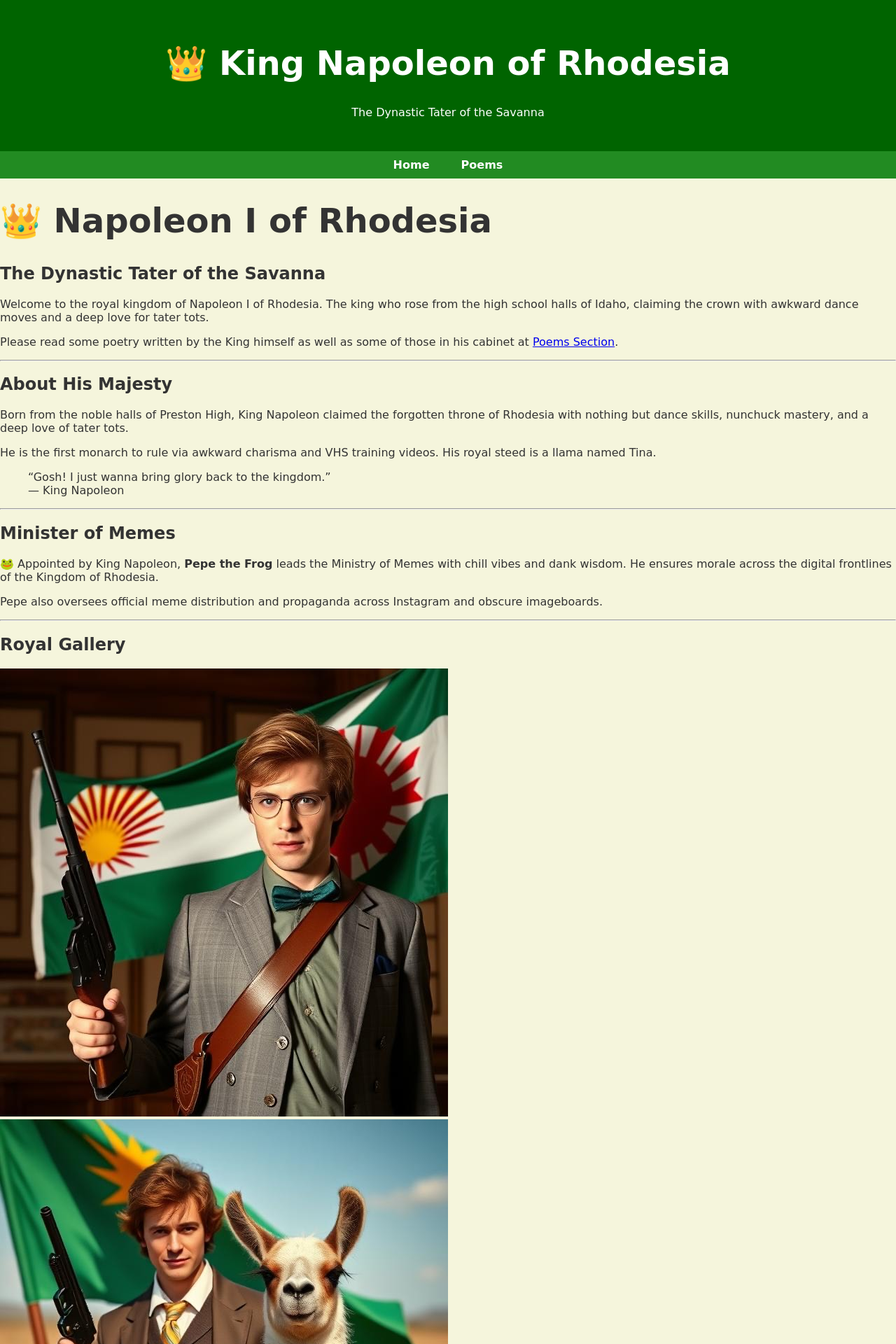
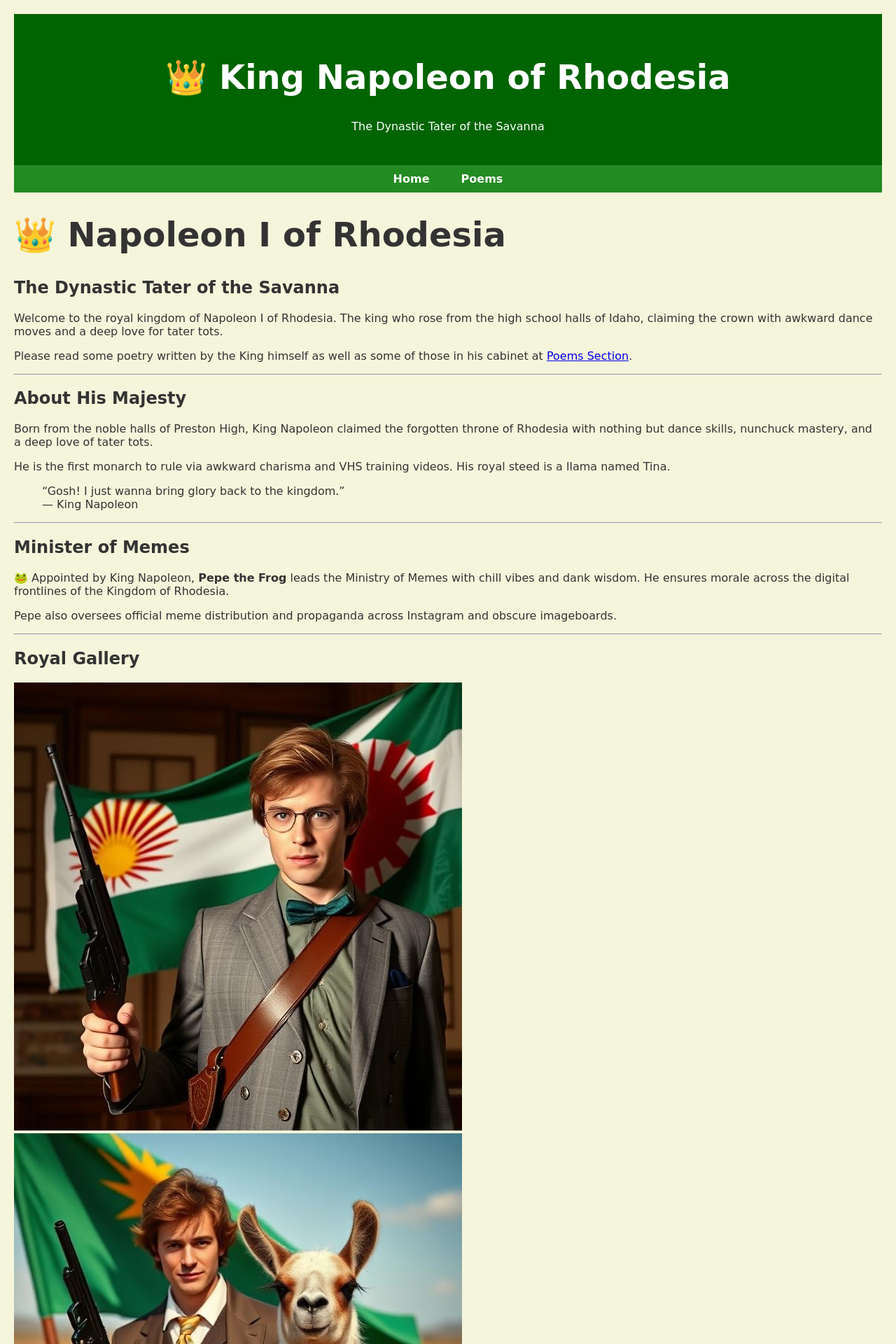
Before and after one commit to thekingofrhodesia/thekingofrhodesia.github.io, a Jekyll site: the page built from index.md, in a window 1280 px wide. Shown: the top 1920 px of the page at 70% size. Built offline with Jekyll 4.4.1, drawn with Linux system fonts in a browser that asks for light colours; some web fonts are replaced; our own code applies the rules of GitHub Pages for plain Markdown files.

Commit message:
Update default.html

```diff
--- a/_layouts/default.html
+++ b/_layouts/default.html
@@ -10,7 +10,7 @@
             font-family: 'Comic Sans MS', cursive, sans-serif;
             background-color: #f5f5dc;
             color: #333;
-            margin: 0;
+            margin: 20px 20px;;
             padding: 0;
         }
         header {
@@ -37,11 +37,6 @@
             padding: 30px;
             max-width: 900px;
             margin: auto;
-        }
-        .gallery img {
-            width: 250px;
-            margin: 10px;
-            border: 4px solid #333;
         }
         footer {
             background-color: #006400;
```
